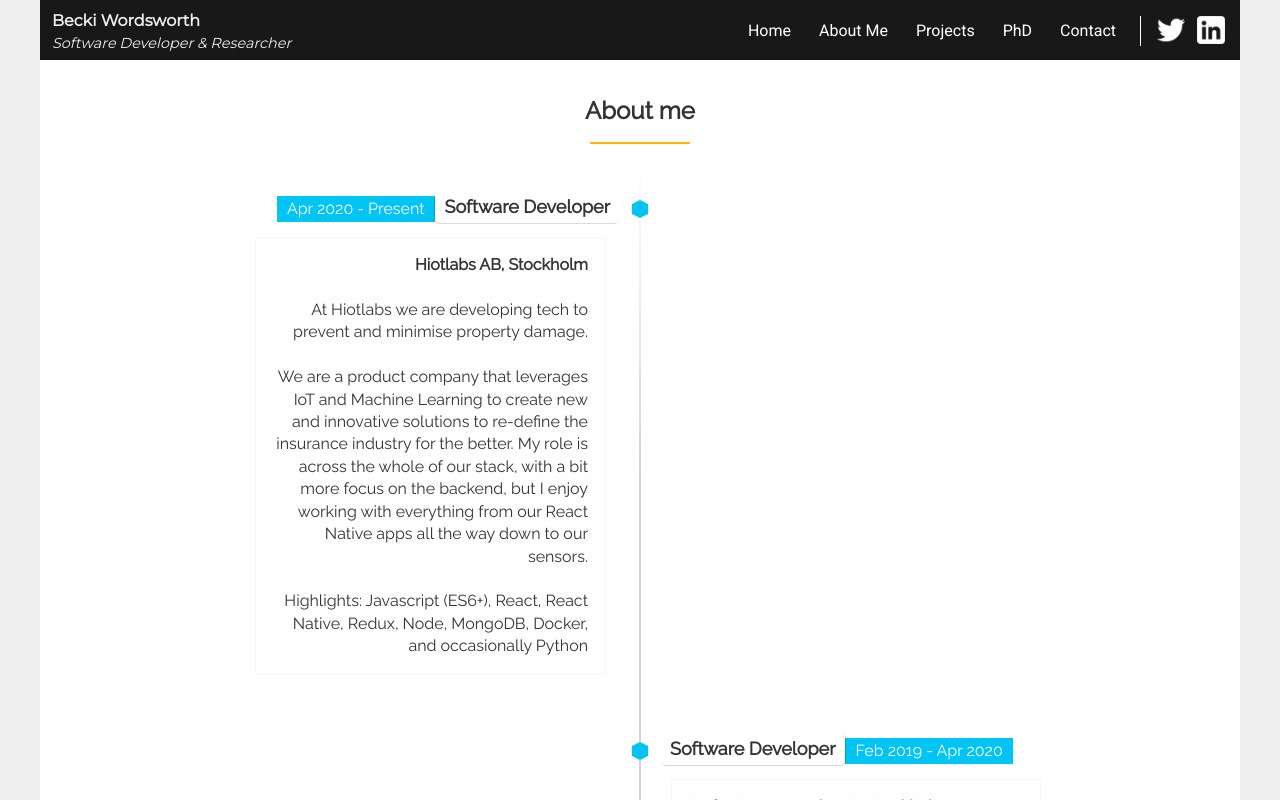
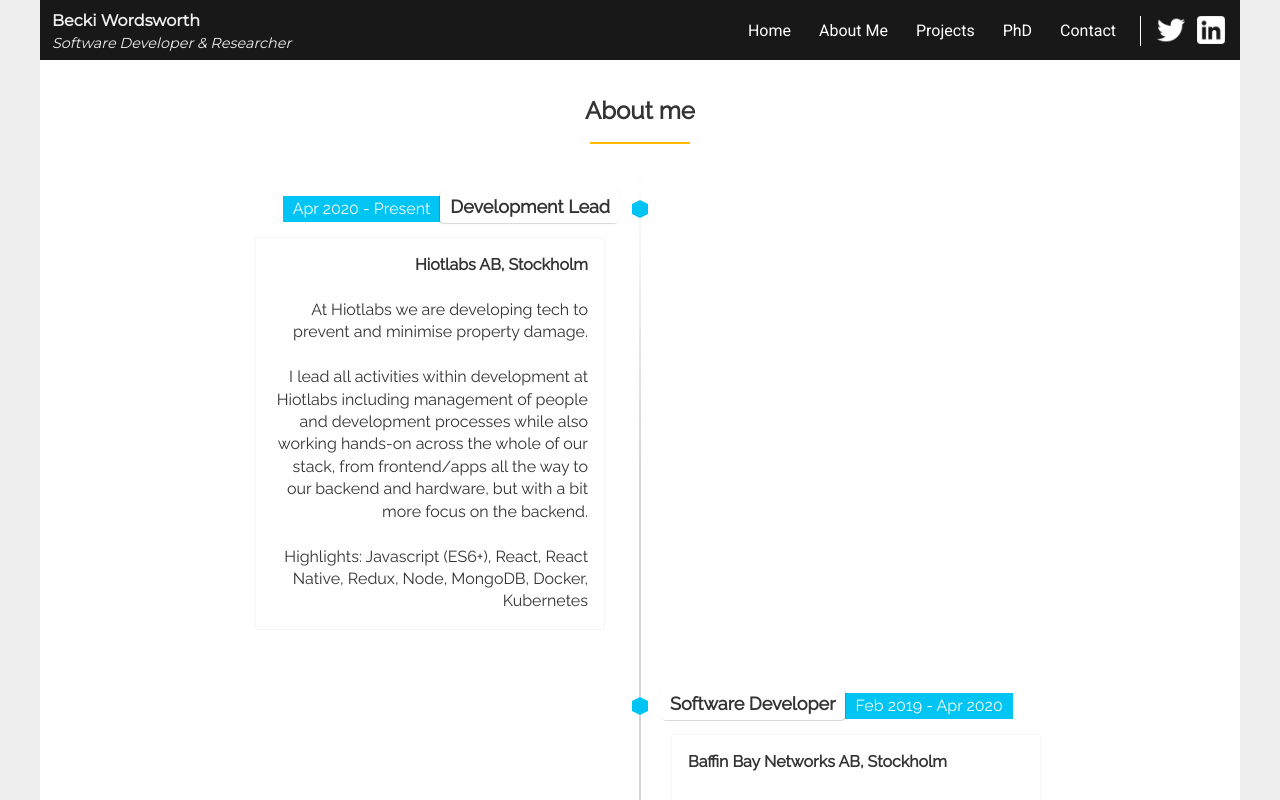
Before and after one commit to BeckiWordsworth/Portfolio, a React (Create React App) app in the folder app/: page /about-me in a window 1280 px wide. Shown: the top 800 px of the page. Built offline with nearby package versions, Linux system fonts and the light colour scheme; a web font is replaced by a local one.

Commit message:
Small changes to my website

```diff
--- a/app/src/Components/About/index.js
+++ b/app/src/Components/About/index.js
@@ -23,7 +23,7 @@ class About extends React.Component {
               <div class="direction-l">
                 <div class="flag-wrapper">
                   <span class="hexa"></span>
-                  <span class="flag">Software Developer</span>
+                  <span class="flag">Development Lead</span>
                   <span class="time-wrapper">
                     <span class="time">Apr 2020 - Present</span>
                   </span>
@@ -34,15 +34,14 @@ class About extends React.Component {
                   At Hiotlabs we are developing tech to prevent and minimise
                   property damage.
                   <br /> <br />
-                  We are a product company that leverages IoT and Machine
-                  Learning to create new and innovative solutions to re-define
-                  the insurance industry for the better. My role is across the
-                  whole of our stack, with a bit more focus on the backend, but
-                  I enjoy working with everything from our React Native apps all
-                  the way down to our sensors.
+                  I lead all activities within development at Hiotlabs including
+                  management of people and development processes while also
+                  working hands-on across the whole of our stack, from
+                  frontend/apps all the way to our backend and hardware, but
+                  with a bit more focus on the backend.
                   <br /> <br />
                   Highlights: Javascript (ES6+), React, React Native, Redux,
-                  Node, MongoDB, Docker, and occasionally Python
+                  Node, MongoDB, Docker, Kubernetes
                 </div>
               </div>
             </li>
--- a/app/src/Components/ProjectPageTech/index.js
+++ b/app/src/Components/ProjectPageTech/index.js
@@ -31,7 +31,10 @@ class ProjectPageTech extends React.Component {
           </div>
 
           <div className="button-container-tech">
-            <a href="https://github.com/BeckiW" className="button-tech">
+            <a
+              href="https://github.com/BeckiWordsworth"
+              className="button-tech"
+            >
               Visit Github
             </a>
           </div>
--- a/app/src/Data/projects.json
+++ b/app/src/Data/projects.json
@@ -10,7 +10,7 @@
       "toolBox": ["Git", "Slack", "Trello"],
       "more": ["Agile Methodology"],
       "deliveryTime": "1-4 day",
-      "gitUrl": "https://github.com/BeckiW/Fitness-App",
+      "gitUrl": "https://github.com/BeckiWordsworth/Fitness-App",
       "description": "A exercise app built with React. The app was designed for Svenska Spel around their Gräsroten scheme, so you can choose (and change) the sports team you want to play for using their internal API and then record your exercise hours to gain points for that team. There is also a gamification page where you get badges for different levels of points/exercise you complete. It utilises Novi's data visualisation library for the statistics page as I wanted to dig deeper into Data Visualisation with D3 type libraries, so a lot of data manipulation was involved.",
       "shortDescription": "A exercise app built with React and Novi data visualisation library, that combines fitness monitoring with gamification for Svenska Spel's Gräsroten scheme."
     },
@@ -34,7 +34,7 @@
       "more": ["Concept Development", "Agile Methodology"],
       "deliveryTime": "5-10 days",
       "solution": "Lorem ipsum dolor sit amet",
-      "gitUrl": "https://github.com/BeckiW/Physics-Education-Game",
+      "gitUrl": "https://github.com/BeckiWordsworth/Physics-Education-Game",
       "description": "Inspired by DuoLingo, this physics game was designed to inspire people to learn and love physics as much as I do. Built with SASS, React, Node, Express, and MongoDb. The site consists of a landing page, a topics page, game page and stats page. It also has a login and signup functions with bcrypt hashed passwords. Added extras include some data viz with the D3.js wrapper, Nivo.",
       "shortDescription": "Physics quizzes with added gamification and data viz. Built with SASS, React, Node, Express, MongoDB"
     },
```
